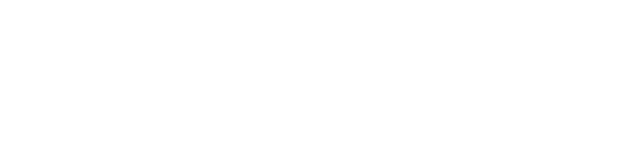
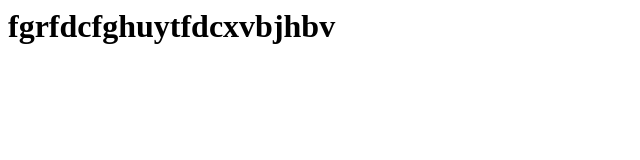
Before and after one commit to WVCS/website-Dinuguan-gif, a plain HTML site: page index.html in a window 1280 px wide. Shown: the whole page, without its empty margins (0-640 px from the left). Drawn offline with Linux system fonts and the light colour scheme.

Commit message:
Update index.html

```diff
--- a/index.html
+++ b/index.html
@@ -1,6 +1,6 @@
 <html>
 
-
+<h1>fgrfdcfghuytfdcxvbjhbv<h1/>
 
 
 
```
